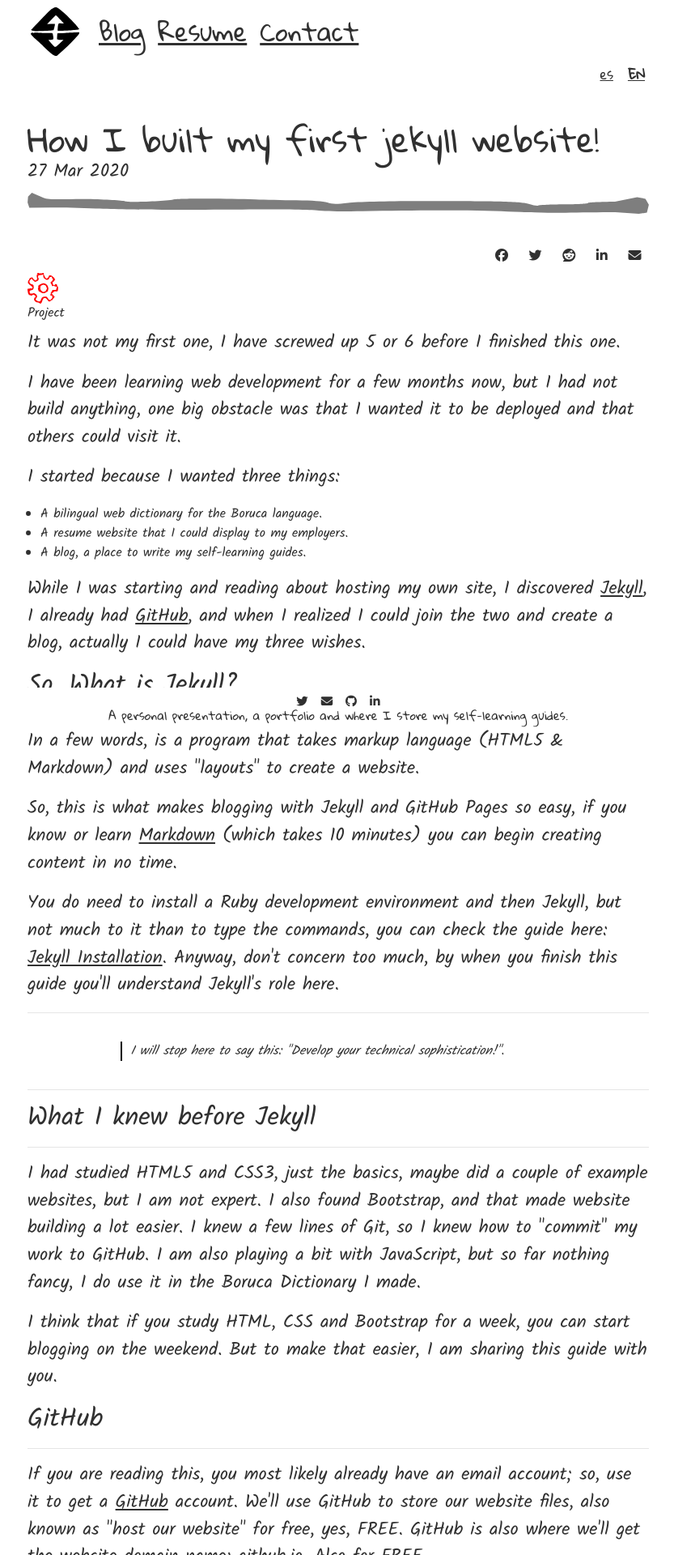
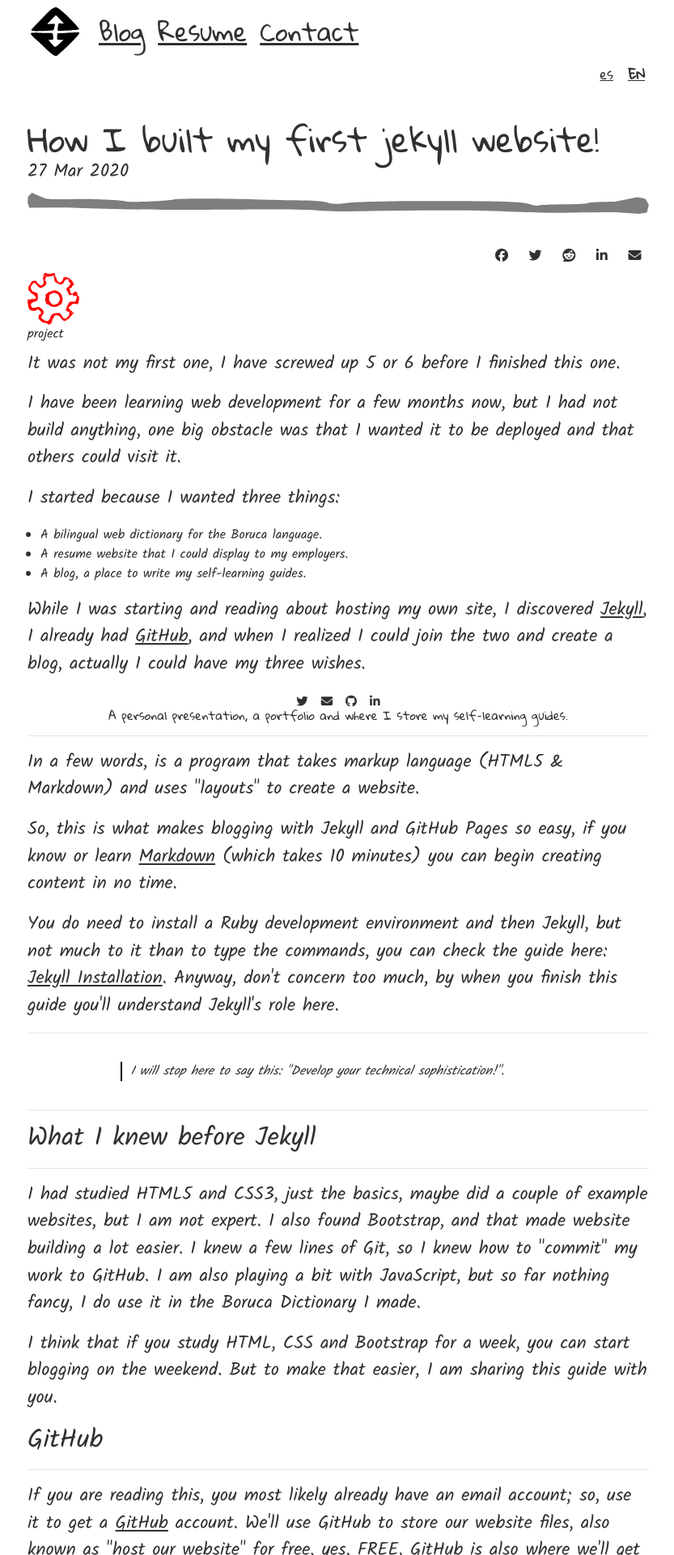
Before and after one commit to adrian-robles/adrian-robles.github.io, a Jekyll site: the page built from _posts/2020-03-29-how-i-built-my-first-jekyll.html, in a window 1280 px wide. Shown: the top 1920 px of the page at 81% size, without its empty margins (222-1055 px from the left). Built offline with Jekyll 4.4.1, drawn with Linux system fonts in a browser that asks for light colours; nearby versions of some CDN libraries.

Commit message:
Fix post layout to touch up style

```diff
--- a/_posts/2020-03-29-how-i-built-my-first-jekyll.html
+++ b/_posts/2020-03-29-how-i-built-my-first-jekyll.html
@@ -11,8 +11,8 @@ last_modified_at: 2020-03-27 00:00:00 -0600
 categories: project
 ---
 <div class="post-icon mb-2">
-  <img src="/assets/images/adrianLogos/ppr.svg" alt="Project Icon" class="img-fluid -mx-auto">
-  <span>Project</span>
+  <img src="/assets/images/adrianLogos/ppr.svg" alt="Project Icon" class="img-fluid d-inline">
+  <span>{{ page.categories }}</span>
 </div>
 
 <p>
--- a/_sass/main.scss
+++ b/_sass/main.scss
@@ -135,9 +135,11 @@ blockquote {
 }
 
 .post-icon {
-  width: 3vw;
+  width: 5vw;
   height: auto;
 }
+
+
 
 .post-data {
   line-height: 1rem;
```
